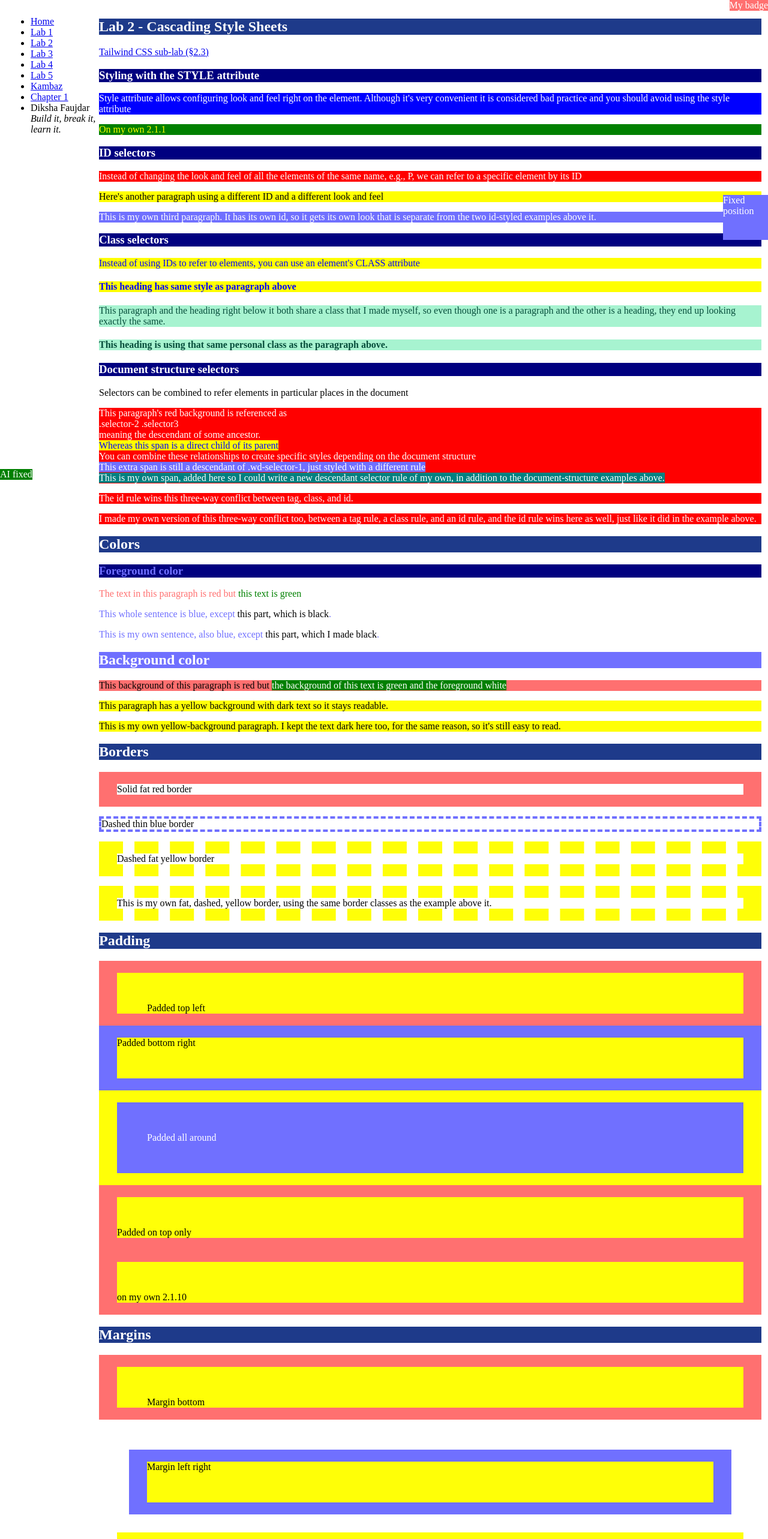
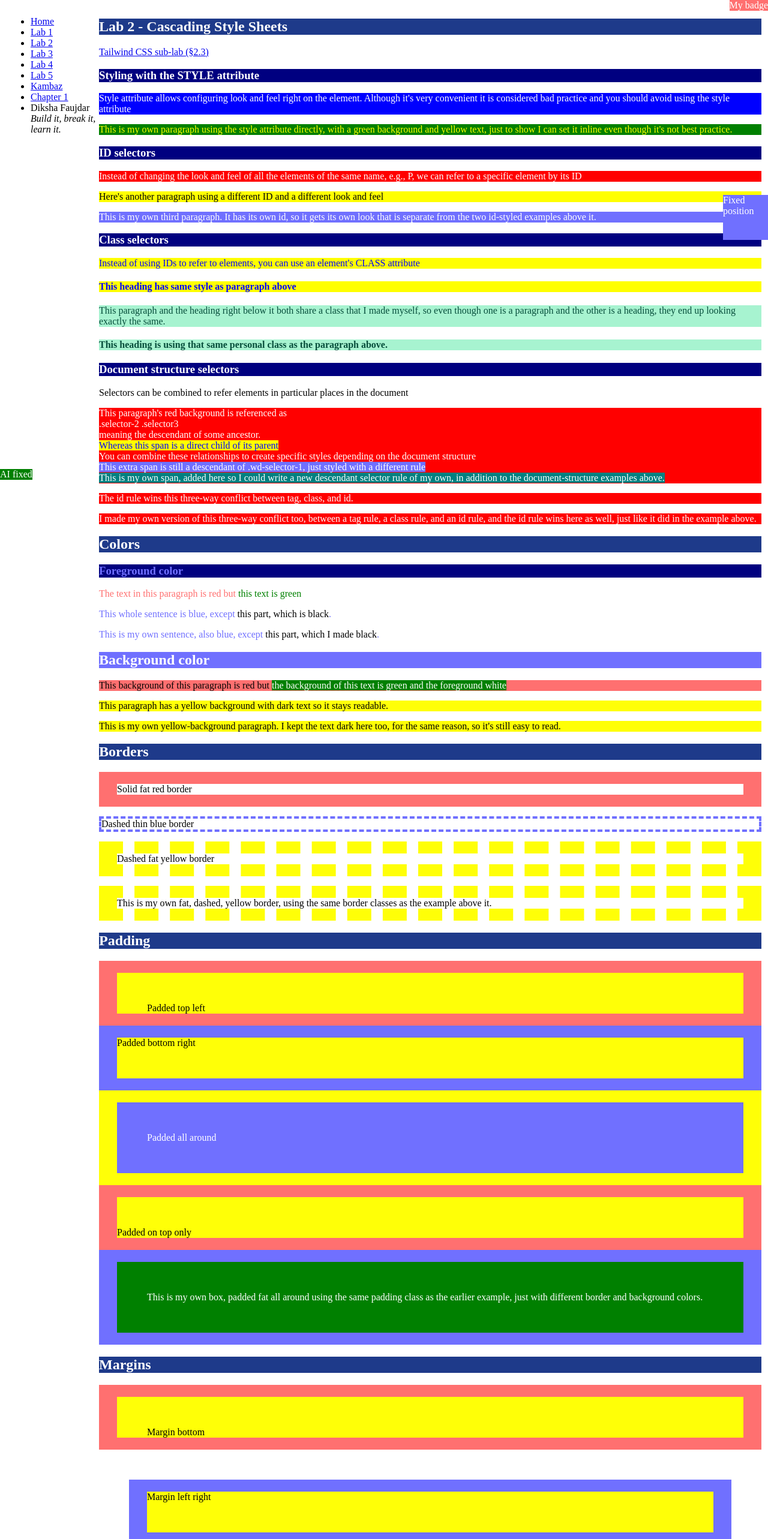
Before and after one commit to dikshafaujdar003/webdev-client, a Next.js app: page /labs/lab2 in a window 1280 px wide. Shown: the top 2566 px of the page at 60% size. Built offline with nearby package versions, Linux system fonts and the light colour scheme.

Commit message:
Fix on-my-own labels rendering as visible text and missing CSS rule

```diff
--- a/app/labs/lab2/Corners.tsx
+++ b/app/labs/lab2/Corners.tsx
@@ -20,8 +20,13 @@ export default function Corners() {
       >
         Only the left corners are rounded
       </p>
-      <p className="wd-your-rounded wd-border-thin wd-border-blue wd-border-solid wd-padding-fat">
-      on my own 2.1.11
+      {/* On my own 2.1.11 */}
+      <p
+        id="wd-your-corners"
+        className="wd-your-rounded wd-border-thin wd-border-blue wd-border-solid wd-padding-fat"
+      >
+        This is my own box, with only the right corners rounded instead of
+        the left ones.
       </p>
     </div>
   );
--- a/app/labs/lab2/Display.tsx
+++ b/app/labs/lab2/Display.tsx
@@ -33,8 +33,10 @@ export default function Display() {
           This div is forced to display: inline, so its 150px width is ignored
         </div>
         {/* On my own 2.1.12 */}
-        <div id="wd-your-display" className="wd-display-inline wd-bg-color-red wd-fg-color-white">
-         on my own 2.1.12
+        <div id="wd-your-display" className="wd-display-block wd-bg-color-red wd-fg-color-white">
+          This is my own box, forced to display: block instead, so it drops
+          onto its own line and keeps its full 150px width, unlike the
+          inline example above it.
         </div>
       </div>
     </div>
--- a/app/labs/lab2/Float.tsx
+++ b/app/labs/lab2/Float.tsx
@@ -41,12 +41,12 @@ export default function Float() {
         <div className="wd-float-done" />
         {/* On my own 2.1.17 */}
         <div>
-        <div id="wd-your-float" className="wd-float-left wd-dimension-portrait wd-bg-color-red wd-fg-color-white">
-        My box, floated left this time. On my own 2.1.17
-       </div>
-  {LOREM}
-  <div className="wd-float-done" />
-</div>
+          <div id="wd-your-float" className="wd-float-left wd-dimension-portrait wd-bg-color-red wd-fg-color-white">
+            My box, floated left this time.
+          </div>
+          {LOREM}
+          <div className="wd-float-done" />
+        </div>
       </div>
     </div>
   );
--- a/app/labs/lab2/MediaQueriesDemo.tsx
+++ b/app/labs/lab2/MediaQueriesDemo.tsx
@@ -23,8 +23,9 @@ export default function MediaQueriesDemo() {
         <li className="wd-mq-rule-1250">
           Above 1250px: White text on Red background
         </li>
-       <li className="wd-mq-rule-1500">
-        Above 1500px: White text on Teal background on my own 2.1.20
+        {/* On my own 2.1.20 */}
+        <li className="wd-mq-rule-1500">
+          Above 1500px: White text on Teal background
         </li>
       </ul>
     </div>
--- a/app/labs/lab2/Padding.tsx
+++ b/app/labs/lab2/Padding.tsx
@@ -17,8 +17,14 @@ export default function Padding() {
       >
         Padded on top only
       </div>
-      <div className="wd-padding-top-only wd-border-fat wd-border-red wd-border-solid wd-bg-color-yellow">
-      on my own 2.1.10
+      {/* On my own 2.1.10 */}
+      <div
+        id="wd-your-padded"
+        className="wd-padding-fat wd-border-fat wd-border-blue wd-border-solid wd-bg-color-green wd-fg-color-white"
+      >
+        This is my own box, padded fat all around using the same padding
+        class as the earlier example, just with different border and
+        background colors.
       </div>
     </div>
   );
--- a/app/labs/lab2/Zindex.tsx
+++ b/app/labs/lab2/Zindex.tsx
@@ -20,10 +20,10 @@ export default function Zindex() {
         </div>
         {/* On my own 2.1.16 */}
         <div
-        id="wd-your-zindex"
-        className="wd-your-zindex wd-pos-absolute-50-50 wd-bg-color-red wd-fg-color-white wd-dimension-square"
+          id="wd-your-zindex"
+          className="wd-your-zindex wd-pos-absolute-50-50 wd-bg-color-red wd-fg-color-white wd-dimension-square"
         >
-         My layer 2.1.16
+          My layer
         </div>
       </div>
       <br /><br /><br /><br /><br /><br /><br />
--- a/app/labs/lab2/index.css
+++ b/app/labs/lab2/index.css
@@ -203,6 +203,11 @@ p#wd-your-cascade {
   border-top-left-radius: 40px;
   border-bottom-left-radius: 40px;
 }
+/* On my own 2.1.11 */
+.wd-your-rounded {
+  border-top-right-radius: 40px;
+  border-bottom-right-radius: 40px;
+}
 
 /* ===== 2.1.12 Dimensions and display ===== */
 .wd-dimension-portrait {
--- a/app/labs/lab2/page.tsx
+++ b/app/labs/lab2/page.tsx
@@ -31,8 +31,11 @@ export default function Lab2() {
         element. Although it&apos;s very convenient it is considered bad
         practice and you should avoid using the style attribute
       </p>
+      {/* On my own 2.1.1 */}
       <p style={{ backgroundColor: "green", color: "yellow" }}>
-        On my own 2.1.1
+        This is my own paragraph using the style attribute directly, with a
+        green background and yellow text, just to show I can set it inline
+        even though it&apos;s not best practice.
       </p>
 
       <div id="wd-css-id-selectors">
```
Also changed, not shown: 1 other file (tests, documents, lock files or other folders).
